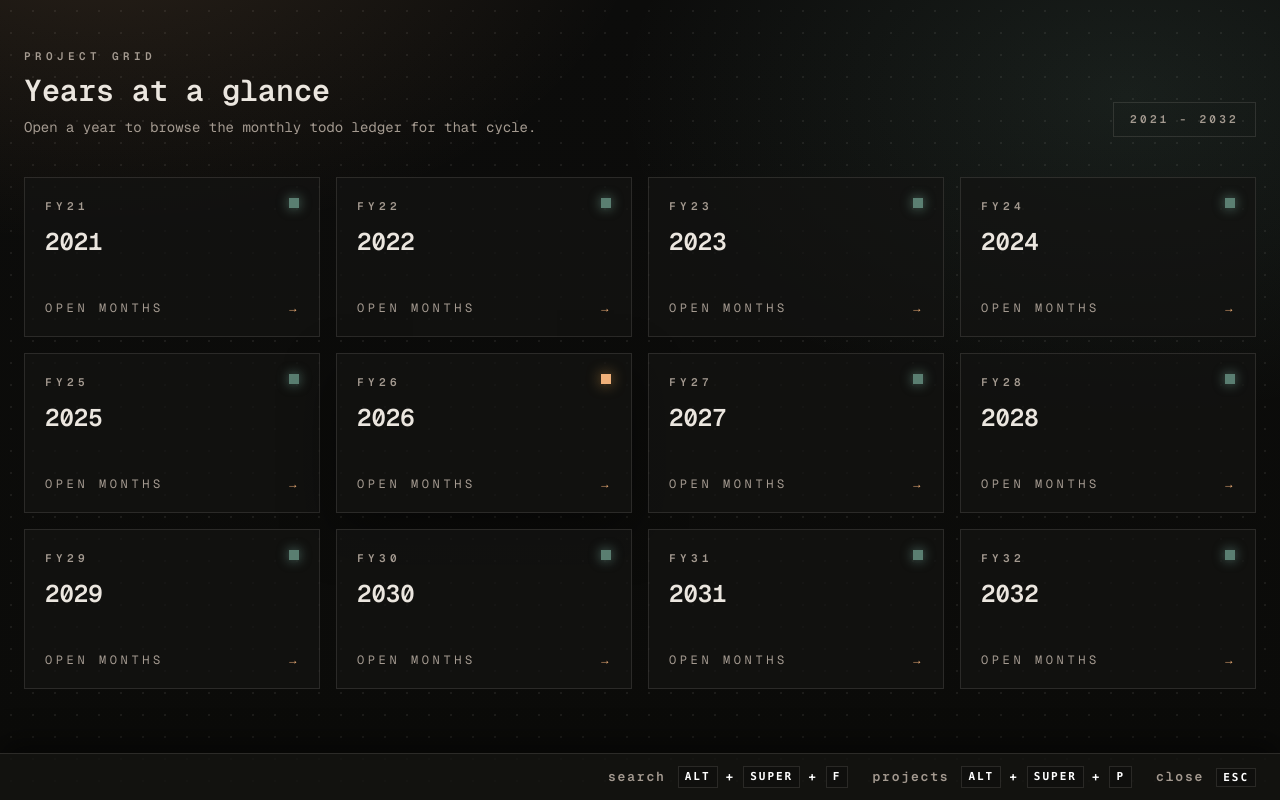
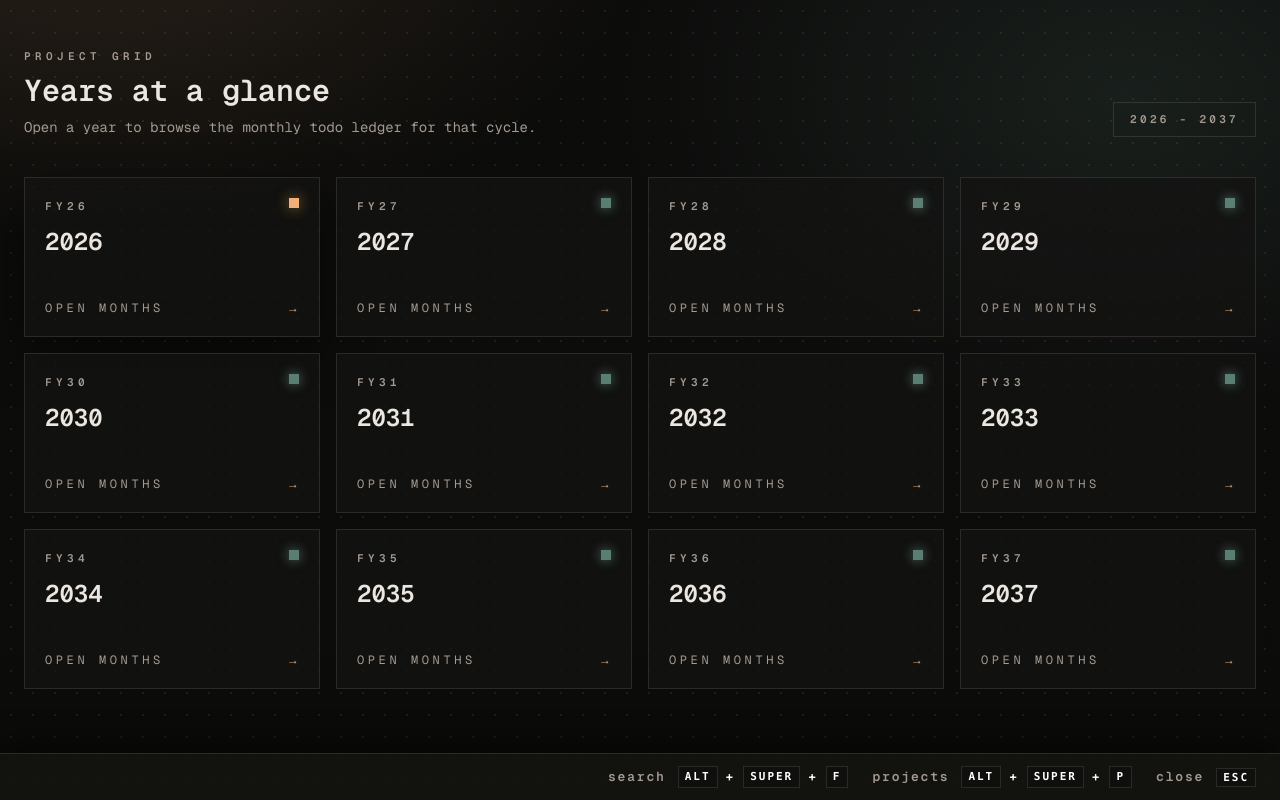
Before and after one commit to code735/streaks, a Next.js app: page /years in a window 1280 px wide. Built offline with nearby package versions, Linux system fonts and the light colour scheme.

Commit message:
years update

```diff
--- a/src/app/todo/data.ts
+++ b/src/app/todo/data.ts
@@ -42,11 +42,9 @@ export const monthMeta: MonthMeta[] = [
 ];
 
 const yearSpan = 12;
-const minYear = 2020;
 const maxYear = 2099;
-const centeredStart = defaultYear - 5;
 const maxStart = maxYear - yearSpan + 1;
-const yearStart = Math.min(Math.max(minYear, centeredStart), maxStart);
+const yearStart = Math.min(defaultYear, maxStart);
 
 export const yearMeta: YearMeta[] = Array.from(
   { length: yearSpan },
```
